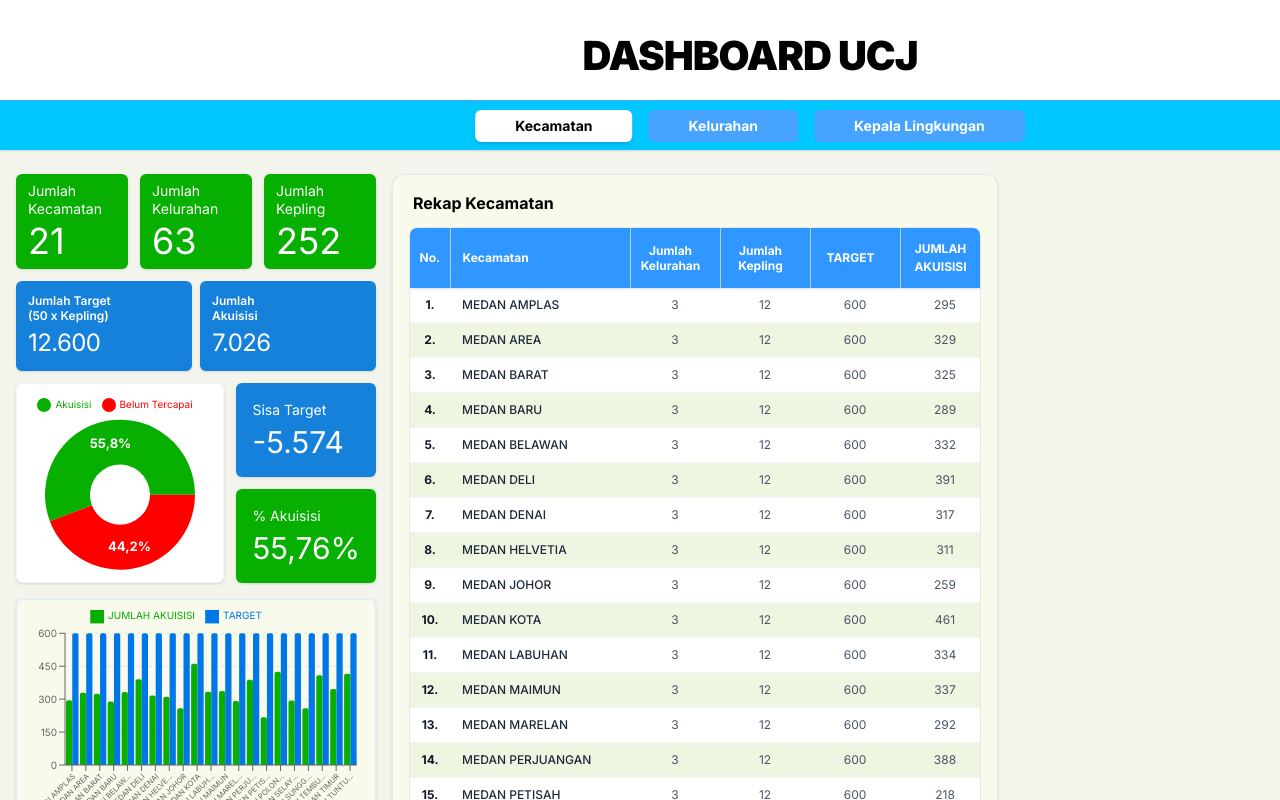
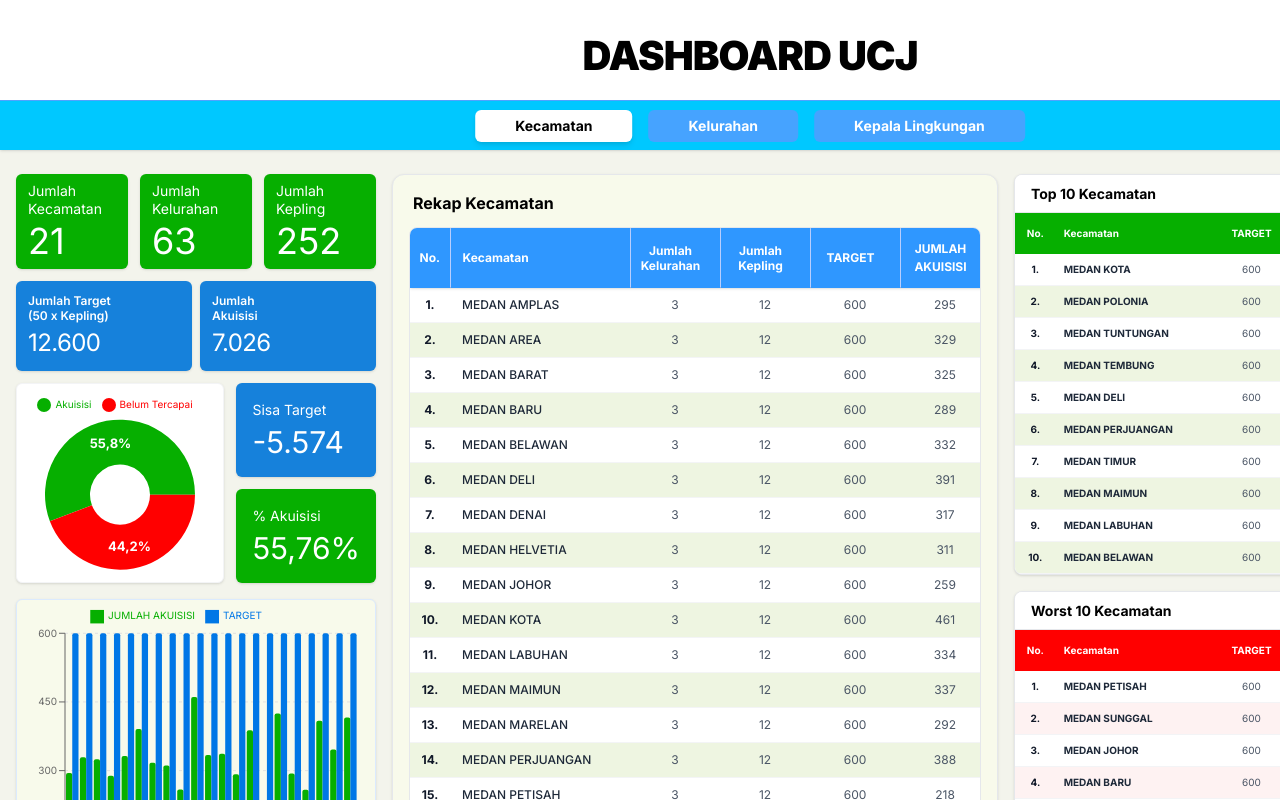
Before and after one commit to AriiqAlhafizh/web_dashboard_bpjs, a Next.js app: page / in a window 1280 px wide. Shown: the top 800 px of the page. Built offline with nearby package versions, Linux system fonts and the light colour scheme.

Commit message:
Add top 10 adn worst 10 Kecamatan

```diff
--- a/components/KecamatanTables.tsx
+++ b/components/KecamatanTables.tsx
@@ -185,6 +185,70 @@ export default function KecamatanTables({ data = [] }: { data?: KeplingData[] })
       </div>
 
       <div className="w-[470px] flex flex-col gap-4 shrink-0">
+
+        <div className="bg-white rounded-lg shadow-sm border border-gray-200 flex flex-col overflow-hidden transition-colors">
+          <div className="px-4 py-2 bg-white border-b border-gray-200">
+            <h2 className="font-bold text-[14px] text-black">Top 10 Kecamatan</h2>
+          </div>
+          <table className="w-full text-[10px] text-left table-fixed">
+            <thead className="bg-[#06AF00] text-white font-bold whitespace-nowrap">
+              <tr>
+                <th className="px-2 py-2 w-[40px] text-center">No.</th>
+                <th className="px-2 py-2 w-[160px]">Kecamatan</th>
+                <th className="px-1 py-2 w-[65px] text-center">TARGET</th>
+                <th className="px-1 py-2 w-[65px] text-center leading-tight">JUMLAH <br></br> AKUISISI</th>
+                <th className="px-1 py-2 w-[60px] text-center">GAP</th>
+                <th className="px-2 py-2 w-[70px] text-center">%</th>
+              </tr>
+            </thead>
+            <tbody>
+              {top10Data.map((row, index) => (
+                <tr key={index} className="border-b border-gray-100 even:bg-[#eef5e1] odd:bg-white hover:bg-green-50 transition-colors">
+                  <td className="px-2 py-2 text-center text-gray-900 font-bold truncate">{index + 1}.</td>
+                  <td className="px-2 py-2 font-bold uppercase text-gray-800 truncate">{getVal(row, 'Kecamatan')}</td>
+                  <td className="px-1 py-2 text-center text-gray-600 truncate">{getVal(row, 'TARGET')}</td>
+                  <td className="px-1 py-2 text-center text-gray-600 truncate">{getVal(row, 'TK AKTIF')}</td>
+                  <td className="px-1 py-2 text-center text-gray-600 truncate">{getVal(row, 'GAP')}</td>
+                  <td className="px-2 py-2 text-center font-bold text-white border-l border-white/20 whitespace-nowrap" style={{ backgroundColor: getSharedColor(getVal(row, '%')) }}>
+                    {getVal(row, '%')}
+                  </td>
+                </tr>
+              ))}
+            </tbody>
+          </table>
+        </div>
+
+        <div className="bg-white rounded-lg shadow-sm border border-gray-200 flex flex-col overflow-hidden transition-colors">
+          <div className="px-4 py-2 bg-white border-b border-gray-200">
+            <h2 className="font-bold text-[14px] text-black">Worst 10 Kecamatan</h2>
+          </div>
+          <table className="w-full text-[10px] text-left table-fixed">
+            <thead className="bg-[#FF0000] text-white font-bold whitespace-nowrap">
+              <tr>
+                <th className="px-2 py-2 w-[40px] text-center">No.</th>
+                <th className="px-2 py-2 w-[160px]">Kecamatan</th>
+                <th className="px-1 py-2 w-[65px] text-center">TARGET</th>
+                <th className="px-1 py-2 w-[65px] text-center leading-tight">JUMLAH <br></br> AKUISISI</th>
+                <th className="px-1 py-2 w-[60px] text-center">GAP</th>
+                <th className="px-2 py-2 w-[70px] text-center">%</th>
+              </tr>
+            </thead>
+            <tbody>
+              {worst10Data.map((row, index) => (
+                <tr key={index} className="border-b border-gray-100 even:bg-red-50 odd:bg-white hover:bg-red-100 transition-colors">
+                  <td className="px-2 py-2 text-center text-gray-900 font-bold truncate">{index + 1}.</td>
+                  <td className="px-2 py-2 font-bold uppercase text-gray-800 truncate">{getVal(row, 'Kecamatan')}</td>
+                  <td className="px-1 py-2 text-center text-gray-600 truncate">{getVal(row, 'TARGET')}</td>
+                  <td className="px-1 py-2 text-center text-gray-600 truncate">{getVal(row, 'TK AKTIF')}</td>
+                  <td className="px-1 py-2 text-center text-gray-600 truncate">{getVal(row, 'GAP')}</td>
+                  <td className="px-2 py-2 text-center font-bold text-white border-l border-white/20 whitespace-nowrap" style={{ backgroundColor: getSharedColor(getVal(row, '%')) }}>
+                    {getVal(row, '%')}
+                  </td>
+                </tr>
+              ))}
+            </tbody>
+          </table>
+        </div>
       </div>
     </div>
   );
```
